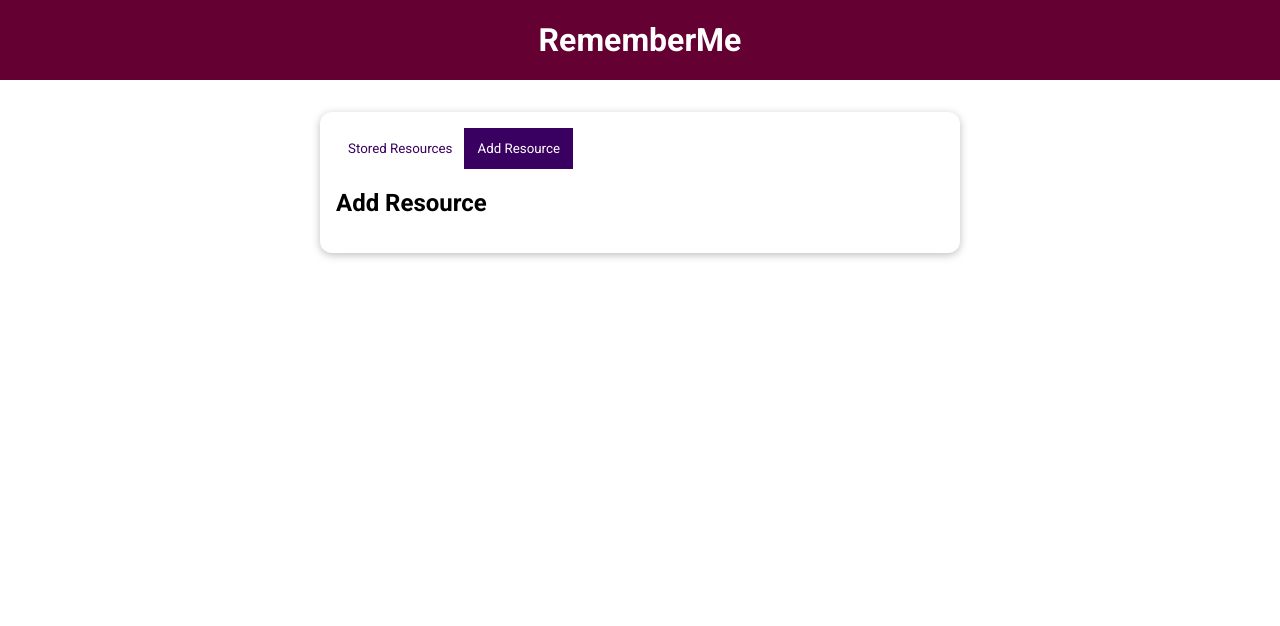
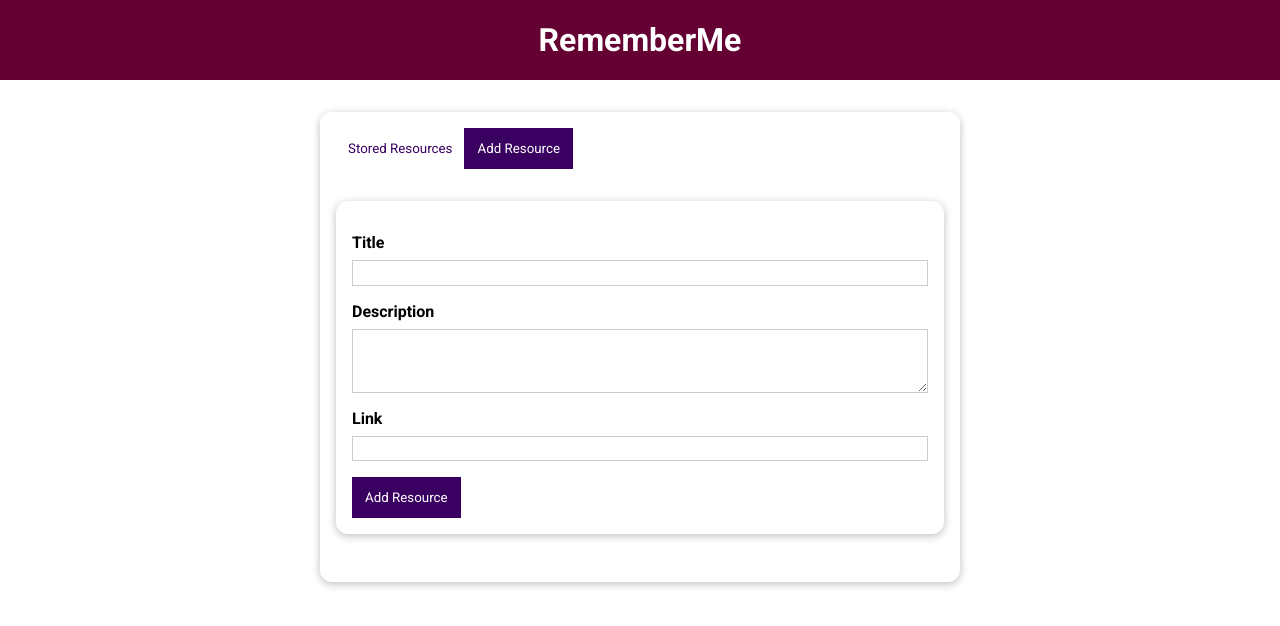
Before and after one commit to artur-coelho/The-Learning-Resources-App, a Vue app: page / in a window 1280 px wide. Both pictures are taken after a click on the button "Add Resource". Shown: the top 626 px of the page. Built offline with nearby package versions, Linux system fonts and the light colour scheme.

Commit message:
refact: base button adjust

```diff
--- a/src/components/UI/BaseButton.vue
+++ b/src/components/UI/BaseButton.vue
@@ -1,12 +1,12 @@
 <template>
-  <button :type="type" :class="mode">
+  <button :class="mode">
       <slot></slot>
   </button>
 </template>
 
 <script>
 export default {
-    props: ['type', 'mode']
+    props: ['mode']
 }
 </script>
 
--- a/src/components/learning-resources/AddResource.vue
+++ b/src/components/learning-resources/AddResource.vue
@@ -1,13 +1,53 @@
 <template>
-  <h2>Add Resource</h2>
+  <base-card>
+    <form action="submit">
+      <div class="form-control">
+        <label for="title">Title</label>
+        <input name="title" id="title" type="text" />
+      </div>
+      <div class="form-control">
+        <label for="description">Description</label>
+        <textarea name="description" id="description" rows="3"></textarea>
+      </div>
+      <div class="form-control">
+        <label for="link">Link</label>
+        <input name="link" id="link" type="url" />
+      </div>
+      <div>
+          <base-button type="submit">Add Resource</base-button>
+      </div>
+    </form>
+  </base-card>
 </template>
 
 <script>
-export default {
-
-}
+export default {};
 </script>
 
-<style>
+<style scoped>
+label {
+    font-weight: bold;
+    display: block;
+    margin-bottom: 0.5rem;
+}
 
+input,
+textarea {
+    display: block;
+    width: 100%;
+    font: inherit;
+    padding: 0.15rem;
+    border: 1px solid #ccc;
+}
+
+input:focus,
+textarea:focus {
+    outline: none;
+    border-color: #3a0061;
+    background-color: #f7ebff;
+}
+
+.form-control {
+    margin: 1rem 0;
+}
 </style>
```
